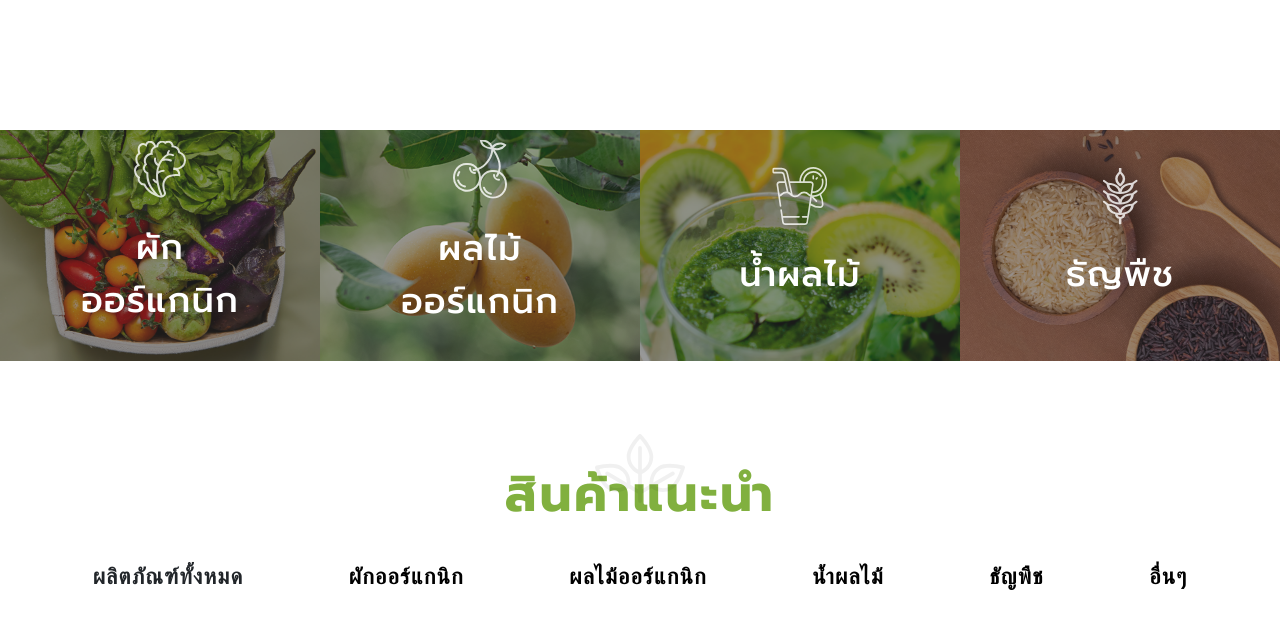
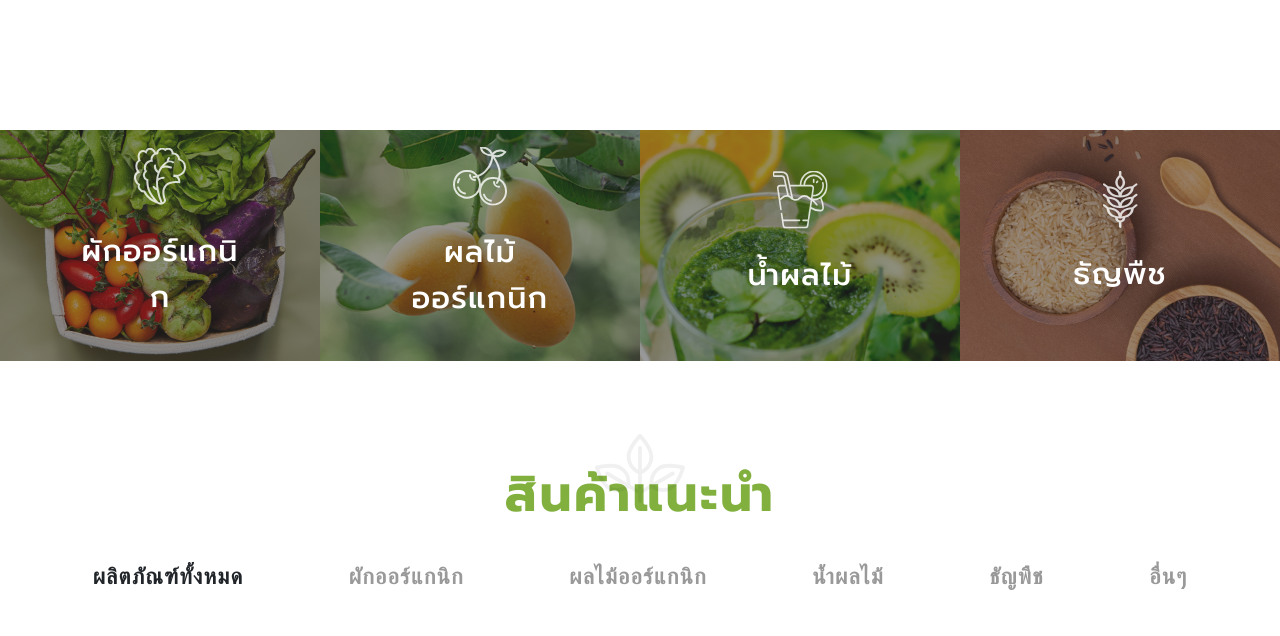
Before and after one commit to sabin411/FARMINGO-CHALLANGE, a Next.js app: page / in a window 1280 px wide. Shown: the part 1900-2536 px from the top of the page. Built offline with nearby package versions, Linux system fonts and the light colour scheme; grey boxes are pictures that could not be loaded.

Commit message:
💄 FIX #10 Changed some stylization to other Comps

```diff
--- a/styles/CategoriesSec.module.css
+++ b/styles/CategoriesSec.module.css
@@ -30,7 +30,7 @@
   transform: translate(-50%, -50%);
 }
 .wrapper h3 {
-  font-size: 35px;
+  font-size: clamp(30px, 1vw, 35px);
   color: var(--bs-white);
   /* line-height: 15.75; */
   font-weight: 500;
@@ -42,14 +42,16 @@
   line-height: 1.2;
   color: var(--bs-white);
   font-weight: 400;
-  transform: scale(0);
+  /* transform: ; */
+  transform: translateY(20px) scale(0);
   opacity: 0;
   transition: 0.3s ease-out;
 }
 .category__list:hover .wrapper h4 {
   margin-top: 1rem;
   opacity: 1;
-  transform: scale(1);
+  /* transform: scale(1); */
+  transform: translateY(0) scale(1);
 }
 .item__bg {
   width: 100%;
--- a/styles/GoodAboutFarmingo.module.css
+++ b/styles/GoodAboutFarmingo.module.css
@@ -91,12 +91,10 @@
 .shape2 {
   top: 0;
   left: 25%;
-  /* transform: translateY(-50%); */
 }
 .shape3 {
   top: 0;
   right: 25%;
-  /* transform: translateY(-50%); */
 }
 .shape4 {
   top: 50%;
--- a/styles/globals.css
+++ b/styles/globals.css
@@ -12,7 +12,7 @@
   --bs-teal: #20c997;
   --bs-cyan: #0dcaf0;
   --bs-white: #fff;
-  --bs-gray: #6c757d;
+  --bs-gray: #b5c4d0;
   --bs-gray-dark: #343a40;
   --bs-primary: #0d6efd;
   --bs-secondary: #6c757d;
@@ -24,6 +24,7 @@
   --bs-dark: #212529;
   --bs-semi-green: #81b03f;
   --bs-semi-gray: #666666;
+  --bs-more-than-semi-gray: #999999;
   scroll-behavior: smooth;
 }
 * {
```
